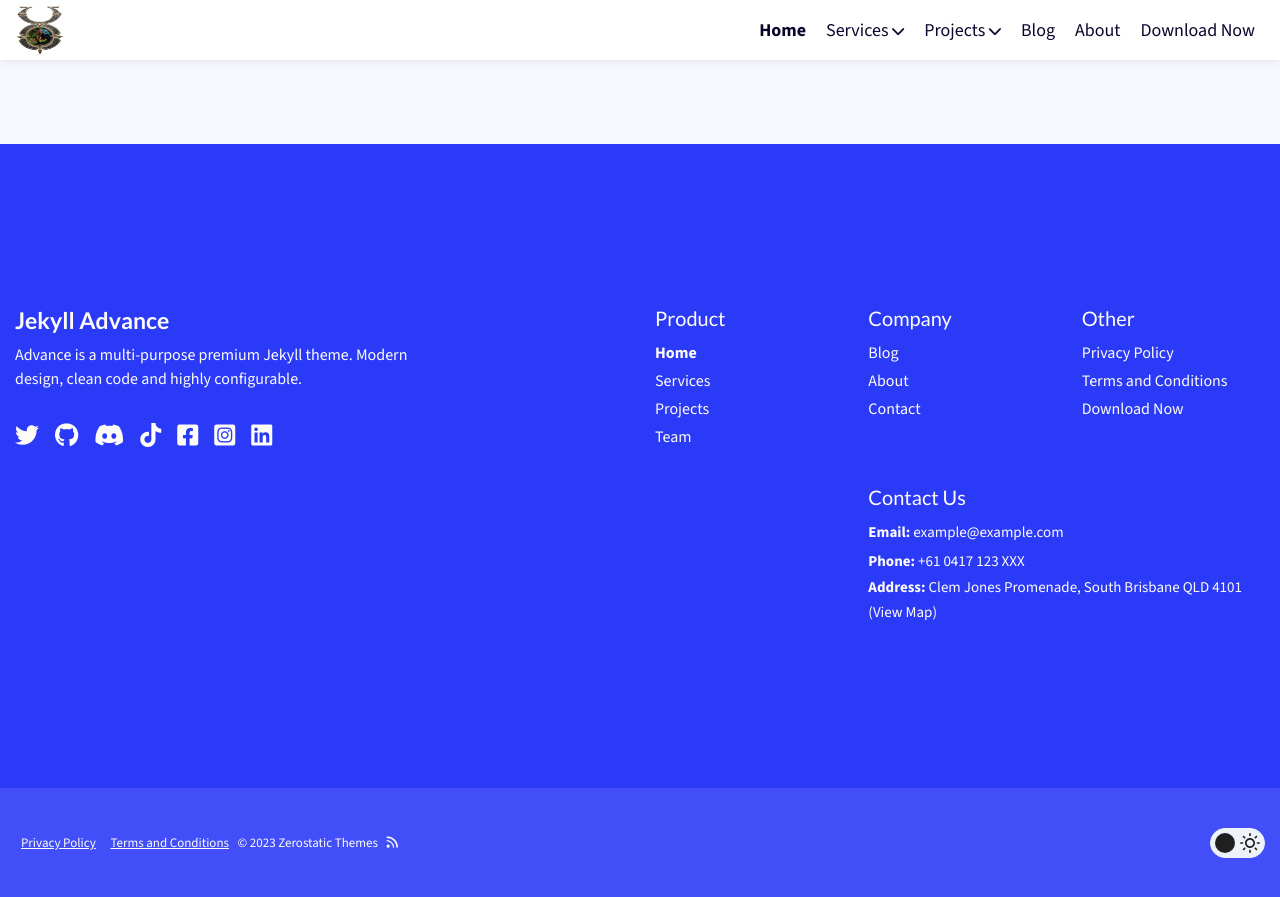
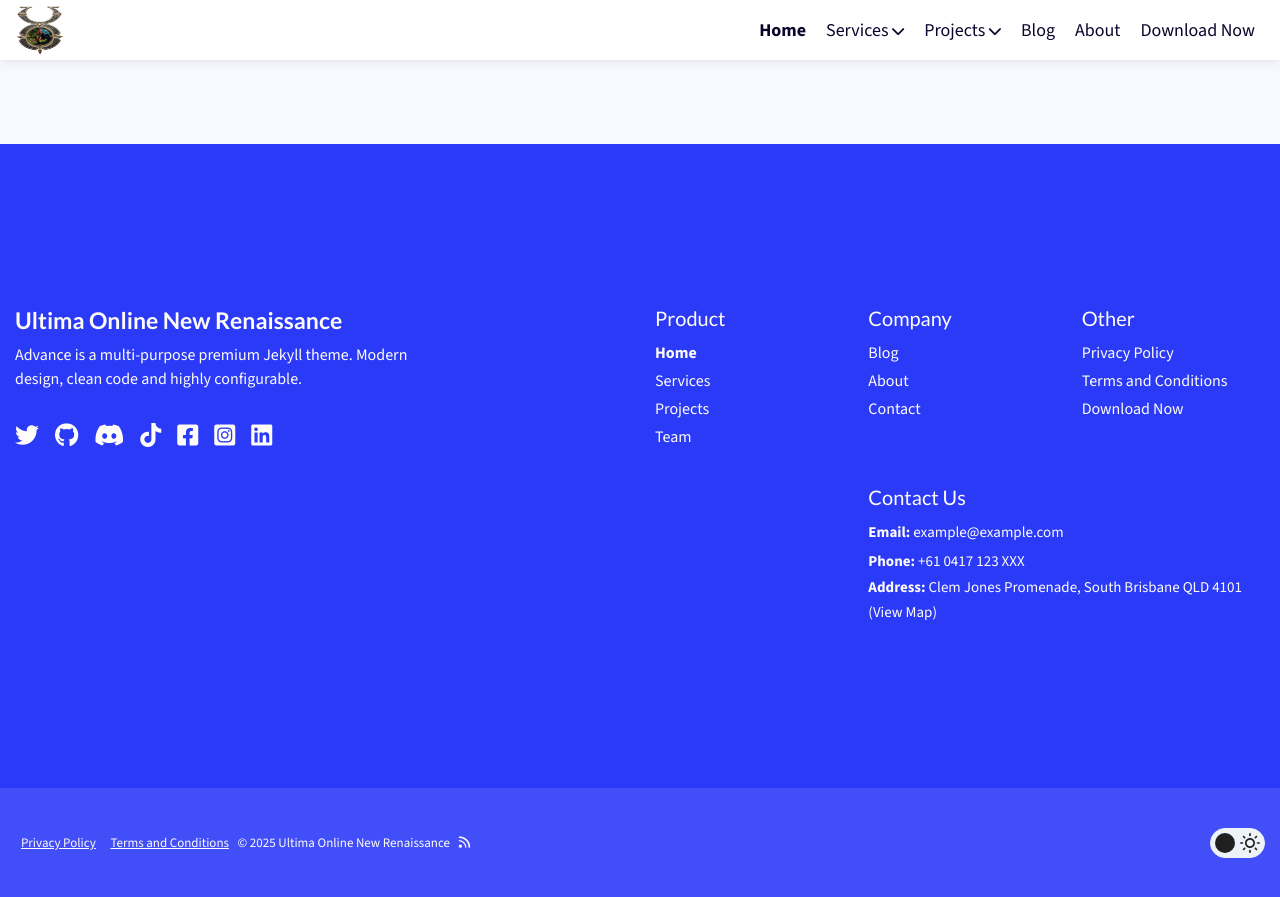
Before and after one commit to xzCad/new-renaissance-website, a Jekyll site: the page built from pages/home.md, in a window 1280 px wide and 900 px high, scrolled down 4454 px. Shown: the top 897 px of the window. Built offline with Jekyll 4.4.1, drawn with Linux system fonts in a browser that asks for light colours.

Commit message:
Update _config.yml

```diff
--- a/_config.yml
+++ b/_config.yml
@@ -187,7 +187,7 @@ menu:
 
 footer:
   enable_footer: true # show/hide the entire footer
-  footer_title: "Jekyll Advance"
+  footer_title: "Ultima Online New Renaissance"
   footer_description: "Advance is a multi-purpose premium Jekyll theme. Modern design, clean code and highly configurable."
   enable_social_media_icons: true
   enable_contact_details: true
@@ -201,7 +201,7 @@ footer:
 bottom:
   enable_bottom: true # show/hide the entire bottom (below the footer)
   enable_bottom_menu: true # if enabled, the bottom menu can be edited in `_data/menu.yml`
-  copyright_text: "© 2023 Zerostatic Themes"
+  copyright_text: "© 2025 Ultima Online New Renaissance"
   show_rss_icon: true
 
 sidebar:
```
